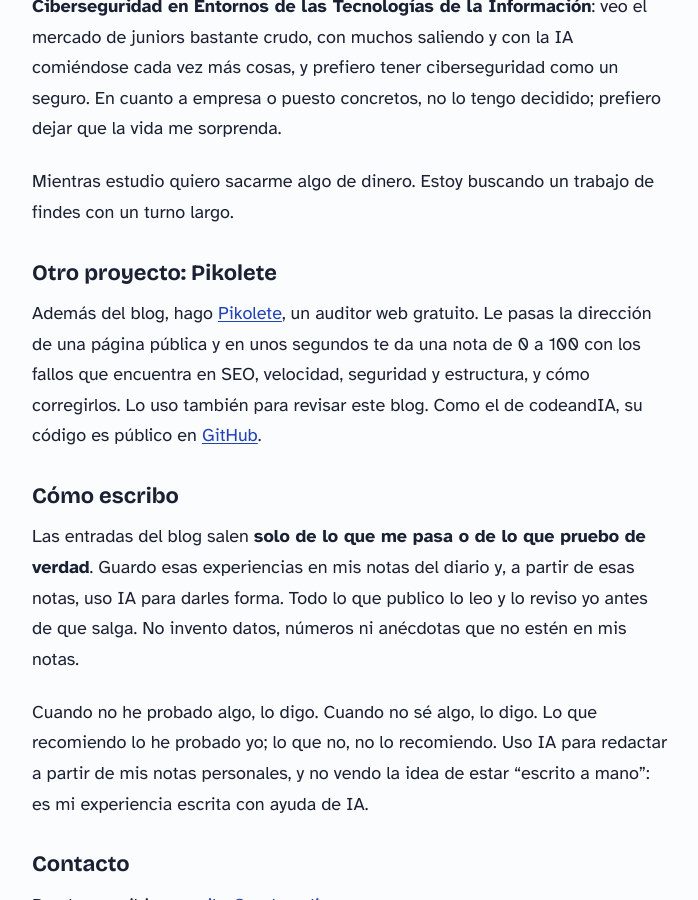
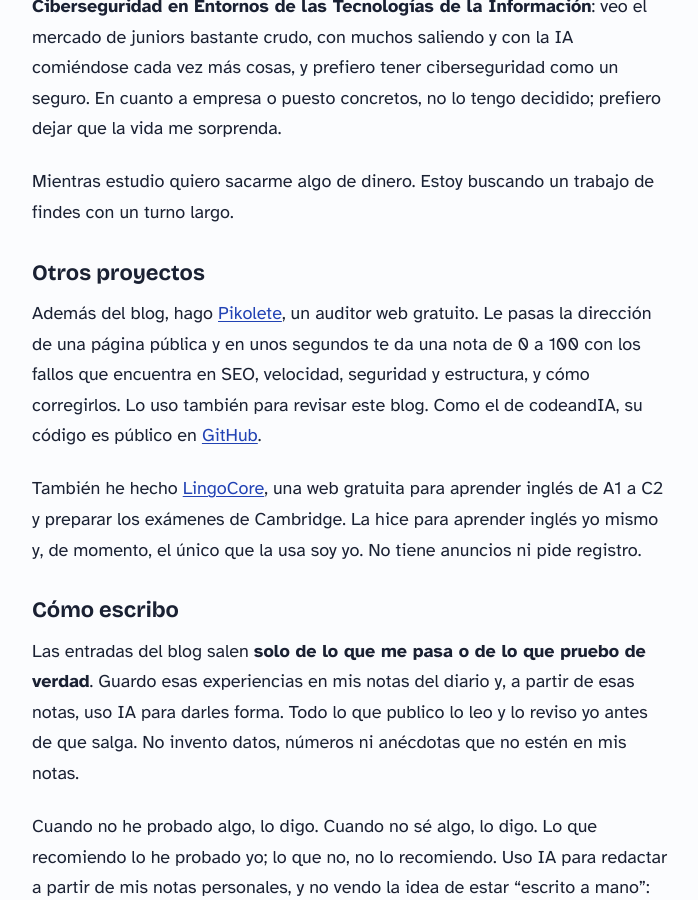
Before and after one commit to vibodigitalinfo-lab/codeandIA, a Jekyll site: the page built from sobre-mi.md, in a window 1280 px wide and 900 px high, scrolled down 1007 px. Shown: the whole window, without its empty margins (288-986 px from the left). Built offline with Jekyll 4.4.1, drawn with Linux system fonts in a browser that asks for light colours.

Commit message:
Sobre mí: añade LingoCore, mi web para aprender inglés (#15)
Claude-Session: https://claude.ai/code/session_01HfB8zte9ie1aKDtXj41PYM

Co-authored-by: Claude <noreply@anthropic.com>

```diff
--- a/sobre-mi.md
+++ b/sobre-mi.md
@@ -23,9 +23,11 @@ Me quedan unos años para acabar DAW y el futuro me queda bastante incierto, y n
 
 Mientras estudio quiero sacarme algo de dinero. Estoy buscando un trabajo de findes con un turno largo.
 
-## Otro proyecto: Pikolete
+## Otros proyectos
 
 Además del blog, hago [Pikolete](https://pikolete.com), un auditor web gratuito. Le pasas la dirección de una página pública y en unos segundos te da una nota de 0 a 100 con los fallos que encuentra en SEO, velocidad, seguridad y estructura, y cómo corregirlos. Lo uso también para revisar este blog. Como el de codeandIA, su código es público en [GitHub](https://github.com/vibodigitalinfo-lab/pikolete).
+
+También he hecho [LingoCore](https://lingocore-c2.vercel.app/), una web gratuita para aprender inglés de A1 a C2 y preparar los exámenes de Cambridge. La hice para aprender inglés yo mismo y, de momento, el único que la usa soy yo. No tiene anuncios ni pide registro.
 
 ## Cómo escribo
 
```
Also changed, not shown: other parts of sobre-mi.md (+1 -1 lines).
